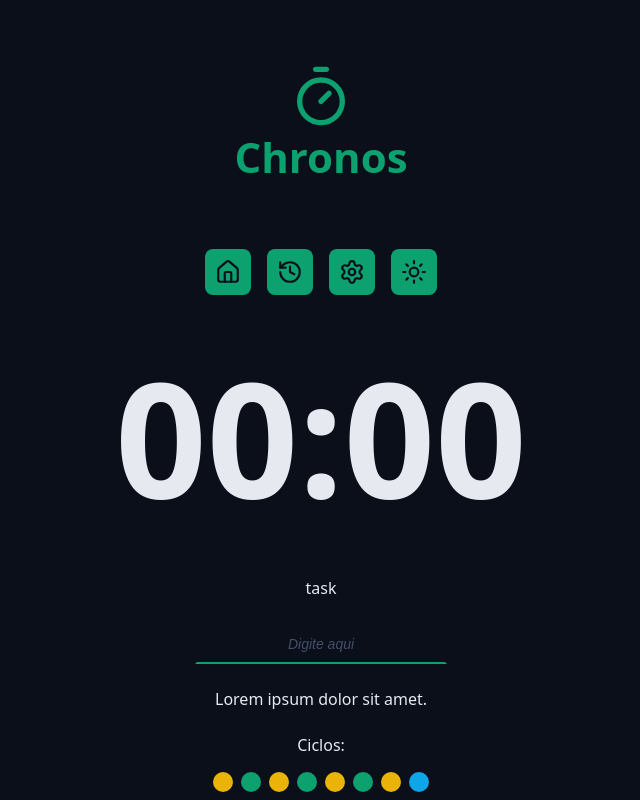
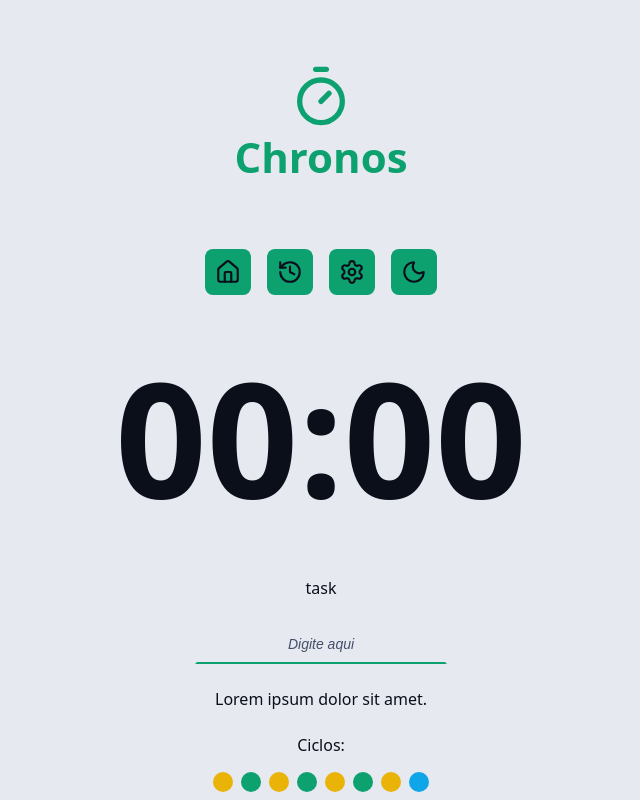
Before and after one commit to albertobtlima/chronos-pomodoro, a React (Vite) app: page / in a window 1280 px wide. Both pictures are taken after a click on the link 733 px from the left and 272 px from the top of the page. Shown: the top 800 px of the page, without its empty margins (319-959 px from the left). Built offline with nearby package versions, Linux system fonts and the light colour scheme.

Commit message:
add logica de mudança de tema

```diff
--- a/index.html
+++ b/index.html
@@ -1,5 +1,5 @@
 <!doctype html>
-<html lang="en">
+<html lang="pt-BR" data-theme="dark">
   <head>
     <meta charset="UTF-8" />
     <link rel="icon" type="image/svg+xml" href="/vite.svg" />
--- a/src/components/Menu/index.tsx
+++ b/src/components/Menu/index.tsx
@@ -1,20 +1,76 @@
-import { HistoryIcon, HouseIcon, SettingsIcon, SunIcon } from "lucide-react";
 import styles from "./styles.module.css";
+import {
+  HistoryIcon,
+  HouseIcon,
+  MoonIcon,
+  SettingsIcon,
+  SunIcon,
+} from "lucide-react";
+import { useEffect, useState } from "react";
+
+type AvailableThemes = "dark" | "light";
 
 export function Menu() {
+  const [theme, setTheme] = useState<AvailableThemes>(() => {
+    const storageTheme =
+      (localStorage.getItem("theme") as AvailableThemes) || "dark";
+    return storageTheme;
+  });
+
+  const nextThemeIcon = {
+    dark: <SunIcon />,
+    light: <MoonIcon />,
+  };
+
+  function handleThemeChange(
+    event: React.MouseEvent<HTMLAnchorElement, MouseEvent>
+  ) {
+    event.preventDefault();
+    setTheme((prevTheme) => {
+      const nextTheme = prevTheme === "dark" ? "light" : "dark";
+      return nextTheme;
+    });
+  }
+
+  useEffect(() => {
+    document.documentElement.setAttribute("data-theme", theme);
+    localStorage.setItem("theme", theme);
+  }, [theme]);
+
   return (
     <nav className={styles.menu}>
-      <a className={styles.menuLink} href="#">
+      <a
+        className={styles.menuLink}
+        href="#"
+        aria-label="Ir para a Home"
+        title="Home"
+      >
         <HouseIcon />
       </a>
-      <a className={styles.menuLink} href="#">
+      <a
+        className={styles.menuLink}
+        href="#"
+        aria-label="Ver Historico"
+        title="Historico"
+      >
         <HistoryIcon />
       </a>
-      <a className={styles.menuLink} href="#">
+      <a
+        className={styles.menuLink}
+        href="#"
+        aria-label="Ir para Configurações"
+        title="Configurações"
+      >
         <SettingsIcon />
       </a>
-      <a className={styles.menuLink} href="#">
-        <SunIcon />
+      <a
+        className={styles.menuLink}
+        href="#"
+        aria-label="Mudar Tema"
+        title="Tema"
+        onClick={handleThemeChange}
+      >
+        {nextThemeIcon[theme]}
       </a>
     </nav>
   );
--- a/src/styles/theme.css
+++ b/src/styles/theme.css
@@ -35,3 +35,21 @@
   --disabled: #555f7d;
   --text-disabled: #aab3cc;
 }
+
+:root[data-theme="light"] {
+  --gray-100: #0a0f1a;
+  --gray-200: #181f2e;
+  --gray-300: #272f43;
+  --gray-400: #363d56;
+  --gray-500: #454f6a;
+  --gray-600: #555f7d;
+  --gray-700: #aab3cc;
+  --gray-800: #cdd3e1;
+  --gray-900: #e6e9f0;
+
+  --text-default: #0a0f1a;
+  --text-muted: #272f43;
+
+  --link-color: #0b8a60;
+  --link-hover: #0b8a60;
+}
```
